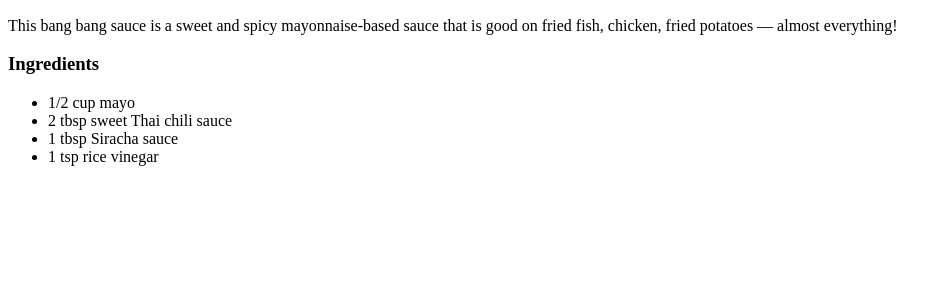
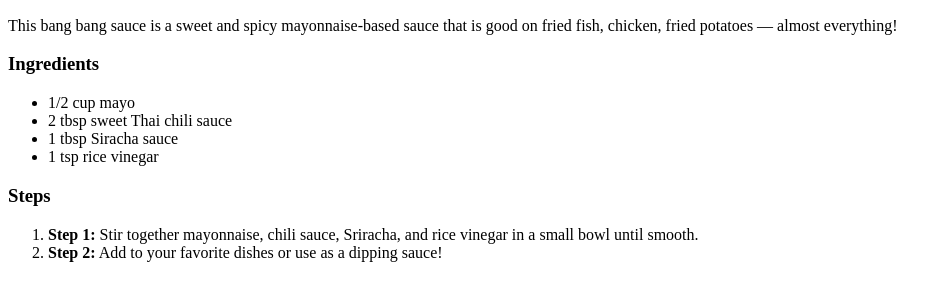
Before and after one commit to OdinTpot/odin-recipes, a plain HTML site: page recipes/bangbangsauce.html in a window 1280 px wide. Shown: the part 434-734 px from the top of the page, without its empty margins (0-951 px from the left). Drawn offline with Linux system fonts and the light colour scheme.

Commit message:
Add steps heading and ordered list for recipe steps to bang bang sauce

```diff
--- a/recipes/bangbangsauce.html
+++ b/recipes/bangbangsauce.html
@@ -21,5 +21,10 @@
             <li>1 tsp rice vinegar</li>
         </ul>
 
+        <h3>Steps</h3>
+        <ol>
+            <li><strong>Step 1:</strong> Stir together mayonnaise, chili sauce, Sriracha, and rice vinegar in a small bowl until smooth.</li>
+            <li><strong>Step 2:</strong> Add to your favorite dishes or use as a dipping sauce!</li>
+        </ol>
     </body>
 </html>
```
